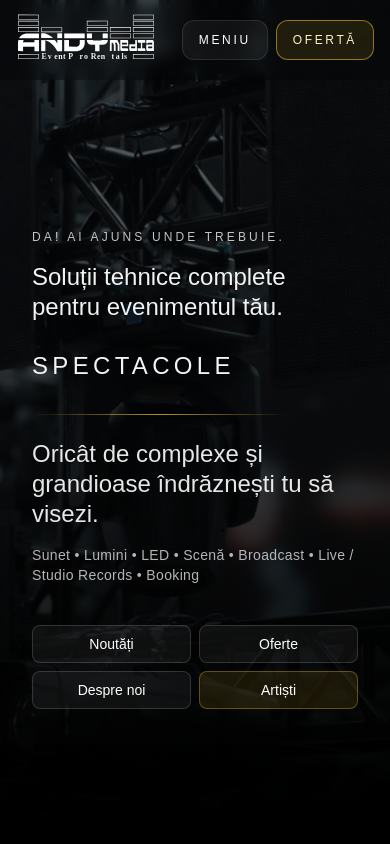
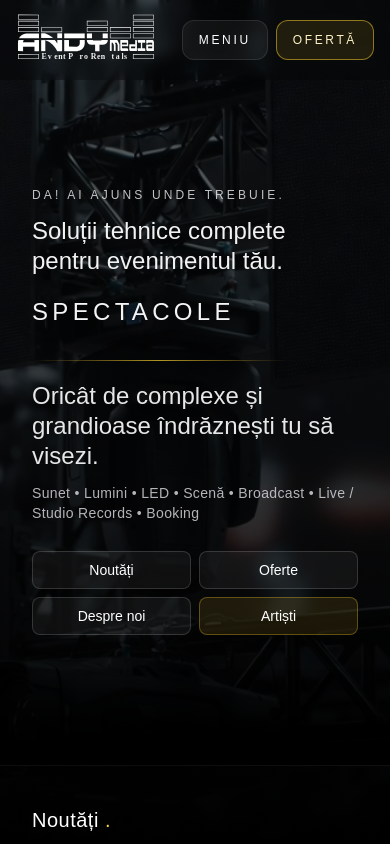
Before and after one commit to stoicaandy/andymedia-site, a Next.js app: page / in a window 390 px wide. Shown: the top 844 px of the page. Built offline with nearby package versions, Linux system fonts and the light colour scheme.

Commit message:
Update site

```diff
--- a/app/page.tsx
+++ b/app/page.tsx
@@ -8,32 +8,34 @@ export default function Home() {
     <main className="relative min-h-screen text-white">
       <div id="top" />
 
-      <div className="relative z-10 pt-20 md:pt-24">
+      {/* ridicat pe mobil: pt-14 (in loc de pt-20) */}
+      <div className="relative z-10 pt-14 sm:pt-16 md:pt-20">
         {/* HERO */}
-        <section className="relative min-h-[92vh] flex items-center overflow-hidden">
+        {/* pe mobil mai mic: min-h-[84vh] (in loc de 92vh) */}
+        <section className="relative min-h-[84vh] sm:min-h-[88vh] md:min-h-[92vh] flex items-center overflow-hidden">
           <div className="relative z-10 mx-auto max-w-6xl px-8 md:px-10">
             <p className="text-[12px] md:text-sm uppercase tracking-[0.26em] text-zinc-200/85">
               Da! Ai ajuns unde trebuie.
             </p>
 
-            <h1 className="mt-4 max-w-3xl text-2xl md:text-3xl lg:text-4xl font-medium leading-tight text-white/95">
+            <h1 className="mt-3 max-w-3xl text-2xl md:text-3xl lg:text-4xl font-medium leading-tight text-white/95">
               Soluții tehnice complete pentru evenimentul tău.
             </h1>
 
-            <div className="mt-8">
+            <div className="mt-6 md:mt-8">
               <RotatingHeadline />
             </div>
 
-            <p className="mt-6 max-w-3xl text-2xl md:text-3xl lg:text-4xl font-medium leading-tight text-white/90">
+            <p className="mt-5 md:mt-6 max-w-3xl text-2xl md:text-3xl lg:text-4xl font-medium leading-tight text-white/90">
               Oricât de complexe și grandioase îndrăznești tu să visezi.
             </p>
 
-            <p className="mt-4 text-sm md:text-base text-zinc-300/85 tracking-wide">
+            <p className="mt-3 text-sm md:text-base text-zinc-300/85 tracking-wide">
               Sunet • Lumini • LED • Scenă • Broadcast • Live / Studio Records • Booking
             </p>
 
-            {/* CTA BUTTONS (mobile: 2 coloane ca sa nu pice "Artiști" sub tot) */}
-            <div className="mt-10 grid grid-cols-2 gap-2 sm:flex sm:flex-wrap sm:gap-3">
+            {/* CTA BUTTONS (mobile: 2 coloane) */}
+            <div className="mt-7 md:mt-10 grid grid-cols-2 gap-2 sm:flex sm:flex-wrap sm:gap-3">
               <a
                 href="#noutati"
                 className="inline-flex items-center justify-center rounded-lg border border-white/15 bg-white/5 px-3 py-2 text-sm hover:border-amber-300/50 hover:bg-white/10 transition"
@@ -64,7 +66,7 @@ export default function Home() {
             </div>
           </div>
 
-          <div className="absolute bottom-0 left-0 right-0 h-28 bg-gradient-to-t from-black to-transparent" />
+          <div className="absolute bottom-0 left-0 right-0 h-24 md:h-28 bg-gradient-to-t from-black to-transparent" />
         </section>
 
         {/* NOUTĂȚI */}
@@ -83,9 +85,8 @@ export default function Home() {
                 </h2>
 
                 <p className="mt-3 text-sm md:text-base text-zinc-300/85 leading-snug max-w-xl">
-                  Producție tehnică pentru evenimente, construită pe control,
-                  claritate și execuție impecabilă. Lucrăm organizat, previzibil
-                  și adaptat fiecărui proiect.
+                  Producție tehnică pentru evenimente, construită pe control, claritate și execuție
+                  impecabilă. Lucrăm organizat, previzibil și adaptat fiecărui proiect.
                 </p>
 
                 <div className="mt-6 flex flex-wrap gap-4">
```
